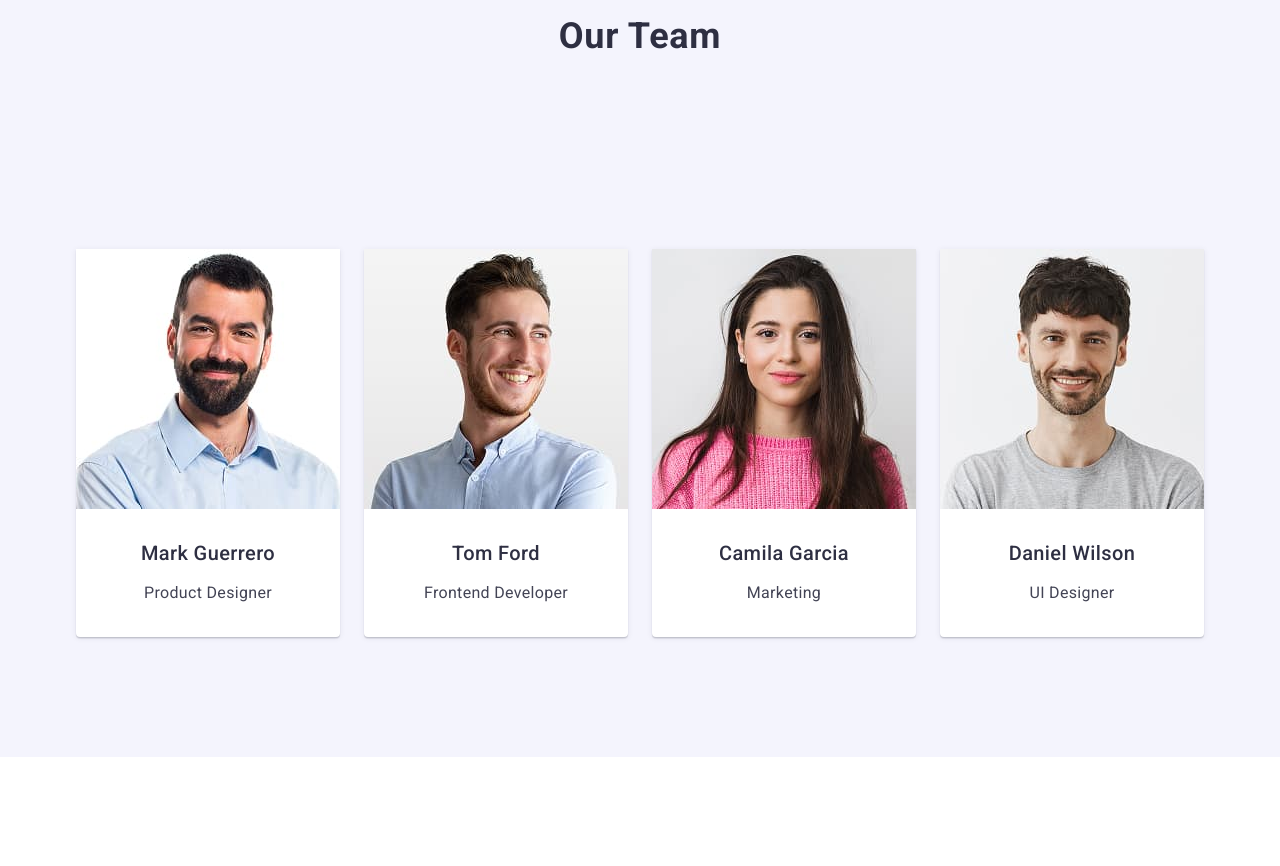
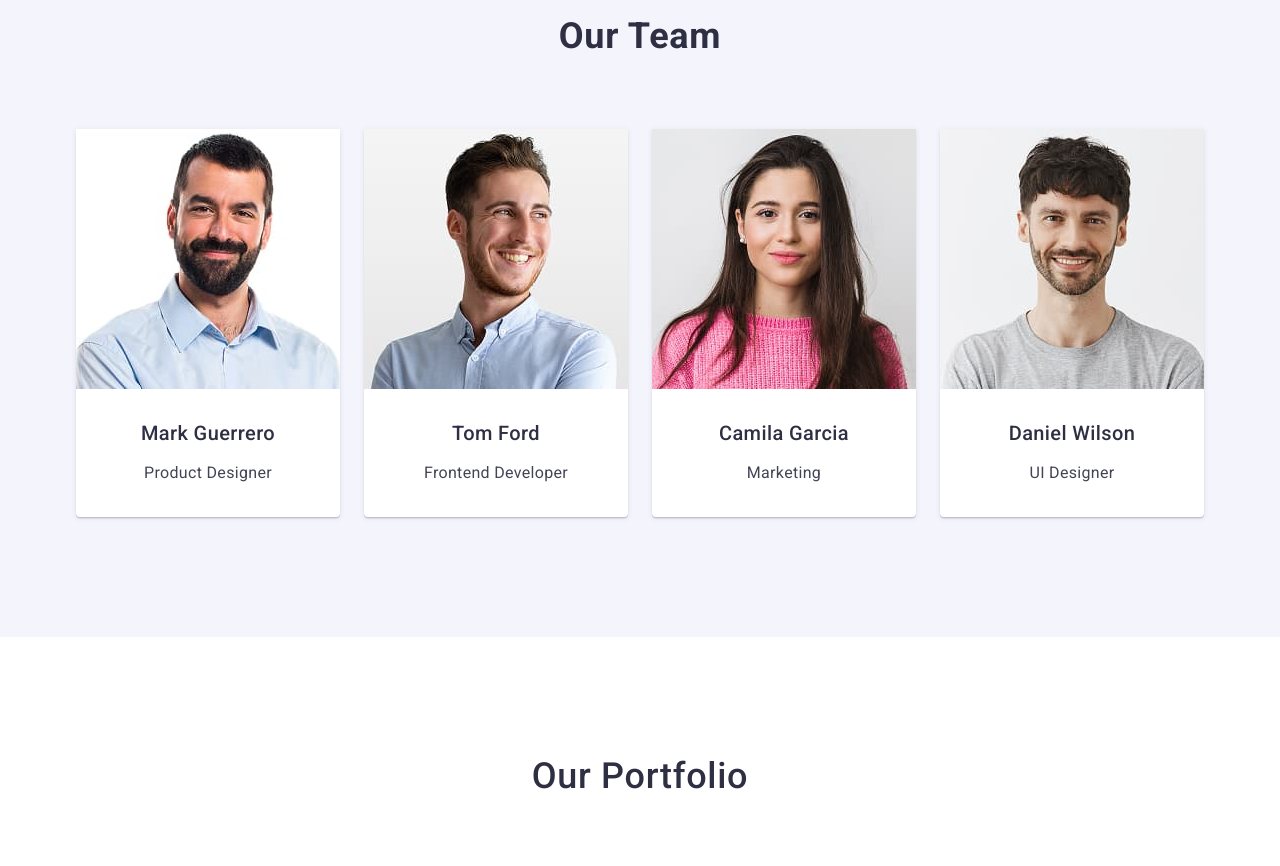
Before and after one commit to Bohdana-Poliukchovych/goit-markup-hw-03, a plain HTML site: page index.html in a window 1280 px wide. Shown: the part 1120-1986 px from the top of the page. Drawn offline with nearby package versions, Linux system fonts and the light colour scheme.

Commit message:
add corections

```diff
--- a/css/styles.css
+++ b/css/styles.css
@@ -252,8 +252,7 @@ font-style: normal;
     align-items: center;
     gap: 24px;
     background-color: #F4F4FD;
-    padding-top: 120px;
-    margin: 0 auto;
+
 
 }
 
```
